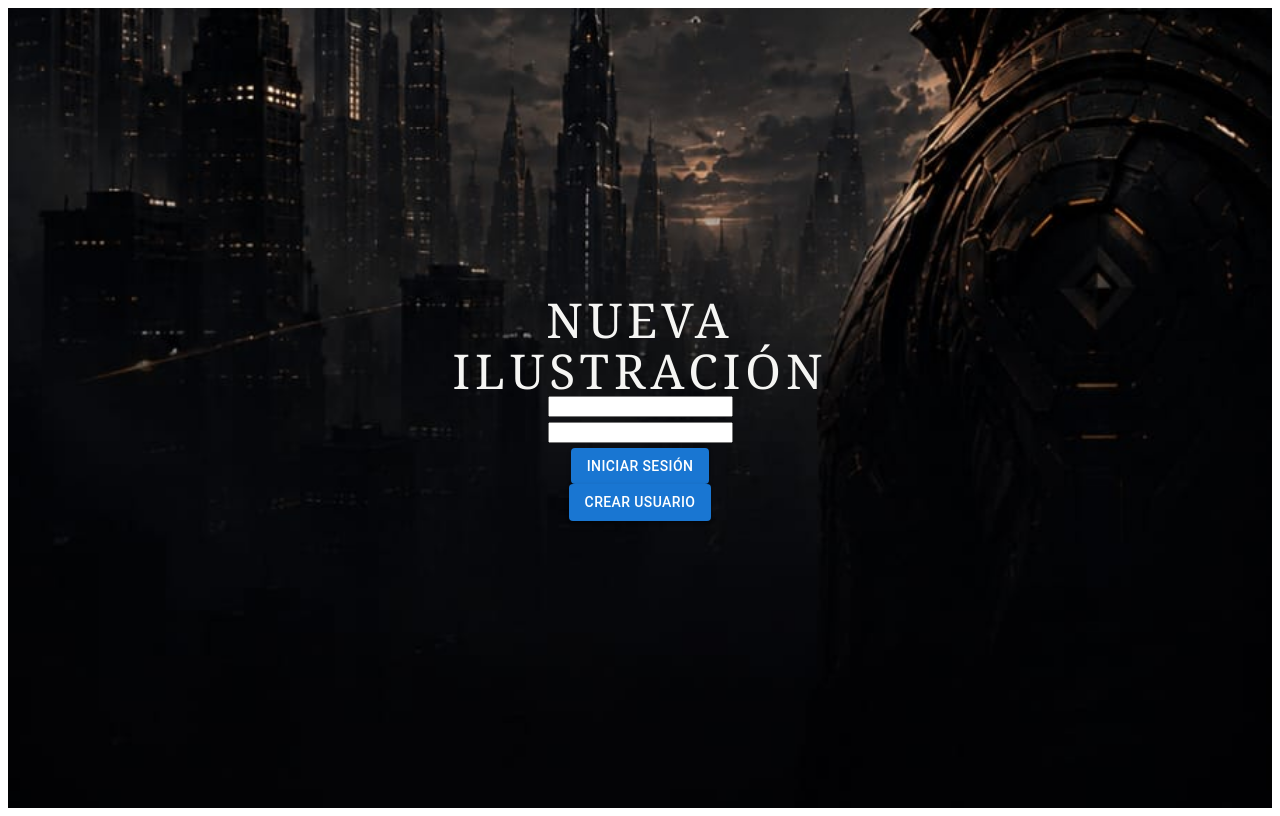
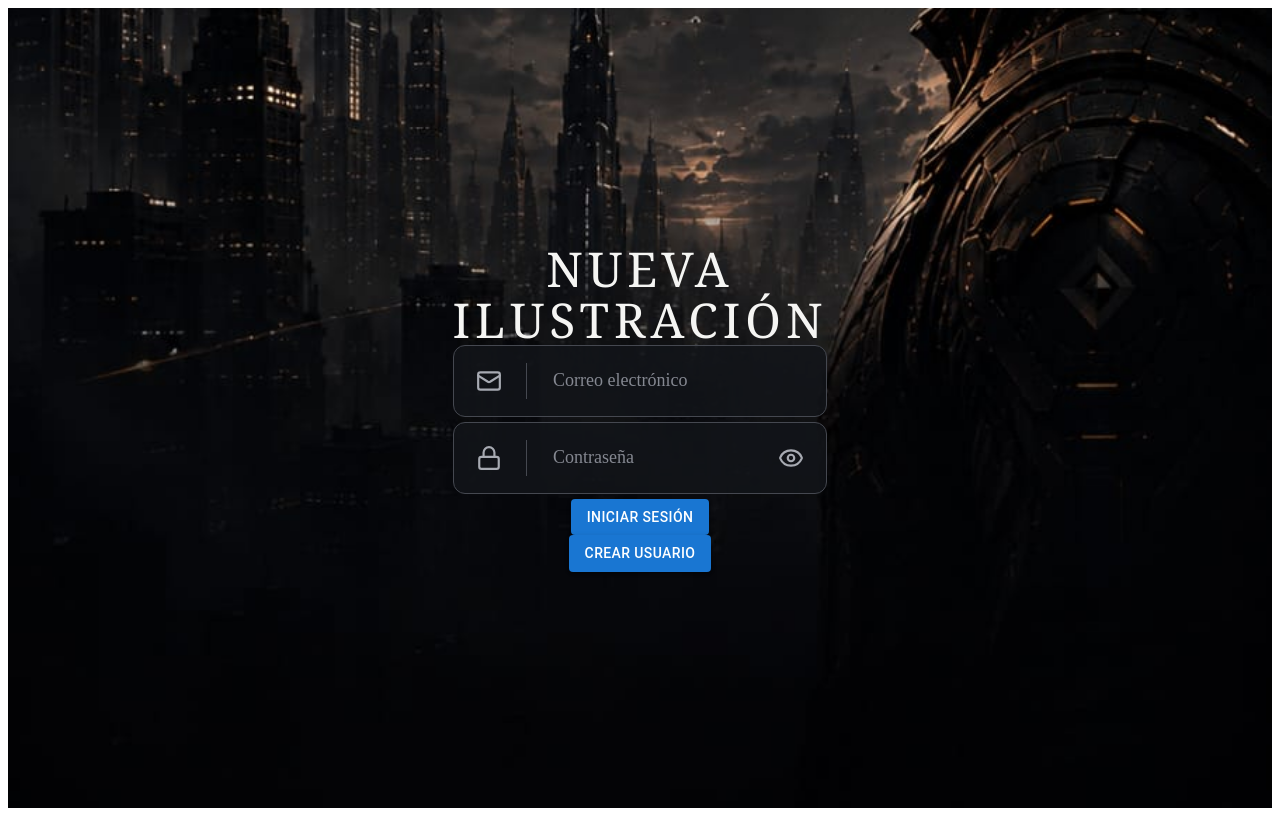
Before and after one commit to Omarbjj/Nexus, a React (Vite) app: page / in a window 1280 px wide. Built offline with nearby package versions, Linux system fonts and the light colour scheme.

Commit message:
feat: improve login inputs

```diff
--- a/package.json
+++ b/package.json
@@ -15,6 +15,7 @@
     "@mui/icons-material": "^9.2.0",
     "@mui/material": "^9.2.0",
     "@supabase/supabase-js": "^2.110.8",
+    "lucide-react": "^1.28.0",
     "react": "^19.2.7",
     "react-dom": "^19.2.7",
     "react-hook-form": "^7.83.0",
--- a/src/components/Input/Input.scss
+++ /dev/null
@@ -1,4 +0,0 @@
-.input {
-    background: rgba(15, 18, 24, 0.88);
-    border: 1px solid rgba(255, 255, 255, 0.12);
-}
--- /dev/null
+++ b/src/components/Input/Input.ts
@@ -0,0 +1,184 @@
+import styled from "styled-components";
+
+export const InputWrapper = styled.div`
+    width: 100%;
+
+    display: flex;
+    flex-direction: column;
+
+    gap: 8px;
+`;
+
+export const IconContainer = styled.div`
+    display: flex;
+    justify-content: center;
+    align-items: center;
+
+    color: #a7aab2;
+
+    transition: color 0.2s ease;
+
+    svg {
+        width: 26px;
+        height: 26px;
+    }
+`;
+
+export const Divider = styled.div`
+  width: 1px;
+  height: 36px;
+
+  background: #454850;
+  margin: 0 24px;
+
+  transition: background 0.2s ease;
+`;
+
+export const StyledInput = styled.input`
+    flex: 1;
+
+    border: none;
+    outline: none;
+    background: transparent;
+
+    color: #ffffff;
+
+    font-size: 18px;
+    font-family: inherit;
+
+    &::placeholder {
+        color: #858891;
+    }
+
+    &:not(:placeholder-shown) {
+        color: #ffffff;
+    }
+`;
+
+export const EyeButton = styled.button`
+    display: flex;
+    align-items: center;
+    justify-content: center;
+
+    background: transparent;
+    border: none;
+    padding: 0;
+    cursor: pointer;
+
+    color: #a7aab2;
+
+    transition: color 0.2s ease;
+
+    svg {
+        width: 26px;
+        height: 26px;
+    }
+`;
+
+export const ErrorMessage = styled.div`
+    display: flex;
+    align-items: center;
+
+    gap: 8px;
+
+    color: #e85d68;
+
+    font-size: 14px;
+    font-family: inherit;
+
+    padding-left: 16px;
+
+    svg {
+        width: 18px;
+        height: 18px;
+
+        flex-shrink: 0;
+    }
+`;
+
+interface InputContainerProps {
+    $error?: boolean;
+}
+
+export const InputContainer = styled.div<InputContainerProps>`
+    width: 100%;
+    height: 72px;
+
+    display: flex;
+    align-items: center;
+
+    background: rgba(18, 20, 25, 0.85);
+
+    border: 1px solid ${({ $error }) => ($error ? "#e85d68" : "#454850")};
+    border-radius: 12px;
+
+    padding: 0 22px;
+    box-sizing: border-box;
+
+    transition: border-color 0.2s ease, box-shadow 0.2s ease;
+
+    /* =========================
+       FOCUS
+    ========================= */
+
+    &:focus-within {
+        border-color: ${({ $error }) => $error ? "#e85d68" : "#18c8e8"};
+        box-shadow: ${({ $error }) => $error ? "0 0 0 1px rgba(232, 93, 104, 0.25)" : "0 0 0 1px rgba(24, 200, 232, 0.25)"};
+    }
+
+    &:focus-within ${IconContainer} {
+        color: ${({ $error }) => $error ? "#e85d68" : "#18c8e8"};
+    }
+
+    &:focus-within ${Divider} {
+        background: ${({ $error }) => $error ? "#e85d68" : "#18c8e8"};
+    }
+
+    &:focus-within ${StyledInput} {
+        color: ${({ $error }) => $error ? "#e85d68" : "#18c8e8"};
+    }
+
+    &:focus-within ${StyledInput}::placeholder {
+        color: ${({ $error }) => $error ? "#e85d68" : "#18c8e8"};
+    }
+
+    &:focus-within ${EyeButton} {
+        color: ${({ $error }) => $error ? "#e85d68" : "#18c8e8"};
+    }
+
+    /* =========================
+       CON TEXTO
+    ========================= */
+
+    &:not(:focus-within) ${StyledInput}:not(:placeholder-shown) {
+        color: #ffffff;
+    }
+
+    /* =========================
+       ERROR
+    ========================= */
+
+    ${({ $error }) =>
+        $error &&
+        `
+            ${IconContainer} {
+                color: #e85d68;
+            }
+
+            ${Divider} {
+                background: #e85d68;
+            }
+
+            ${StyledInput} {
+                color: #e85d68;
+            }
+
+            ${StyledInput}::placeholder {
+                color: #e85d68;
+            }
+
+            ${EyeButton} {
+                color: #e85d68;
+            }
+        `}
+`;
--- a/src/components/Input/Input.tsx
+++ b/src/components/Input/Input.tsx
@@ -1,17 +1,57 @@
-import type { InputHTMLAttributes } from "react";
+import { useState, type InputHTMLAttributes } from "react";
+import { Divider, ErrorMessage, EyeButton, IconContainer, InputContainer, InputWrapper, StyledInput } from "../Input/Input";
+import { Mail, Lock, Eye, CircleAlert, EyeOff } from "lucide-react";
 
-function Input ({
-    type = "text",
+interface InputProps extends InputHTMLAttributes<HTMLInputElement> {
+    variant?: "email" | "password";
+    error?: string;
+}
+
+export function Input ({
+    variant = "email",
+    type,
+    error,
     ...props
-}: InputHTMLAttributes<HTMLInputElement>) {
+}: InputProps) {
+    const [showPassword, setShowPassword] = useState(false);
+
+    const isPassword = variant === "password";
     return (
-        <>
-            <input
-                {...props}
-                type={type}
-            />
-        </>
+        <InputWrapper>
+            <InputContainer $error={!!error}>
+                <IconContainer>
+                    {isPassword ? <Lock /> : <Mail />}
+                </IconContainer>
+
+                <Divider />
+
+                <StyledInput
+                    {...props}
+                    type={
+                        isPassword
+                            ? showPassword
+                                ? "text"
+                                : "password"
+                            : type ?? "email"
+                    }
+                    placeholder={
+                        isPassword ? "Contraseña" : "Correo electrónico"
+                    }
+                />
+
+                {isPassword && (
+                    <EyeButton type="button" onClick={() => setShowPassword(!showPassword)}>
+                        {showPassword ? <EyeOff /> : <Eye />}
+                    </EyeButton>
+                )}
+            </InputContainer>
+
+            {error && (
+                <ErrorMessage>
+                    <CircleAlert />
+                    <span>{error}</span>
+                </ErrorMessage>
+            )}
+        </InputWrapper>
     )
 };
-
-export default Input;
--- a/src/pages/Login/Login.tsx
+++ b/src/pages/Login/Login.tsx
@@ -5,7 +5,7 @@ import "./Login.scss";
 import type { loginForm } from "../../types/User";
 import { signIn } from "../../services/authService";
 import fondoNuevaIlustracion from "../../assets/fondo-nueva-ilustracion.jpg";
-import Input from "../../components/Input/Input";
+import { Input } from "../../components/Input/Input.tsx"
 import { Title } from "../../components/Title/Title.ts";
 
 function Login () {
@@ -15,10 +15,7 @@ function Login () {
         control,
         handleSubmit,
     } = useForm<loginForm>({
-        defaultValues: {
-            email: "",
-            password: "",
-        }
+        mode: "onChange",
     });
 
     const onSubmit = async (data: loginForm) => {
@@ -41,7 +38,6 @@ function Login () {
         <div className="login" style={{
             backgroundImage: `url(${fondoNuevaIlustracion})`
         }}>
-            {/* <p>NUEVA ILUSTRACION</p> */}
             <Title>
                 NUEVA
                 <br />
@@ -53,13 +49,18 @@ function Login () {
                     name="email"
                     control={control}
                     rules={{
-                        required: "Ingrese un correo"
+                        required: "Ingresa tu correo electrónico",
+                        pattern: {
+                            value: /^[^\s@]+@[^\s@]+\.[^\s@]+$/,
+                            message: "Ingresa un correo electrónico válido"
+                        }
                     }}
-                    render={({ field }) => (
+                    render={({ field, fieldState }) => (
 
                         <Input
                             {...field}
-                            type="text"
+                            variant="email"
+                            error={fieldState.error?.message}
                         />
 
                     )}
@@ -69,13 +70,14 @@ function Login () {
                     name="password"
                     control={control}
                     rules={{
-                        required: "Ingrese una contraseña"
+                        required: "Ingresa tu contraseña"
                     }}
-                    render={({ field }) => (
+                    render={({ field, fieldState }) => (
 
                         <Input
                             {...field}
-                            type="password"
+                            variant="password"
+                            error={fieldState.error?.message}
                         />
 
                     )}
```
Also changed, not shown: 1 other file (tests, documents, lock files or other folders).
